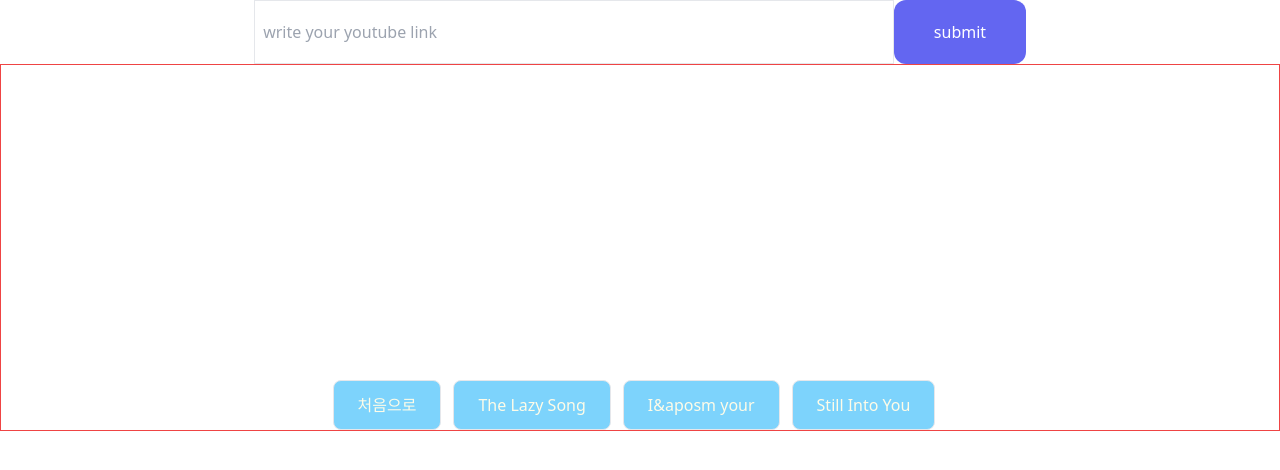
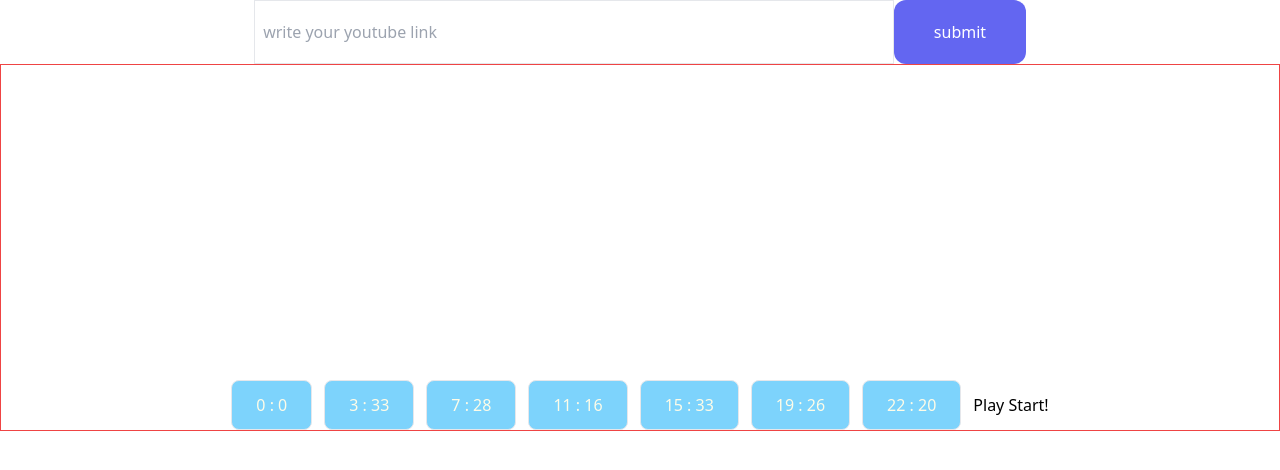
Before and after one commit to PastelBlue4/youtube_shuffle_player_in_one_video, a Next.js app: page / in a window 1280 px wide. Shown: the top 470 px of the page. Built offline with nearby package versions, Linux system fonts and the light colour scheme.

Commit message:
[feat] auto play done...

```diff
--- /dev/null
+++ b/components/TimeLineButton.js
@@ -0,0 +1,14 @@
+import Link from "next/link";
+
+export default function TimeLineButton({ onClick, timeLine }) {
+  const minute = Math.floor(timeLine / 60);
+  const second = timeLine % 60;
+  return (
+    <button
+      className="px-6 py-3 mr-3 border rounded-lg bg-sky-300 text-yellow-50"
+      onClick={onClick}
+    >
+      {minute} : {second}
+    </button>
+  );
+}
--- a/pages/index.js
+++ b/pages/index.js
@@ -1,5 +1,6 @@
 import Head from "next/head";
 import { useRef, useState } from "react";
+import TimeLineButton from "../components/TimeLineButton";
 import VideoContainer from "../components/VideoContainer";
 
 export default function Home() {
@@ -8,13 +9,36 @@ export default function Home() {
   const [getLink, setGetLink] = useState("");
   const inputLinkValue = useRef();
   const [finalLink, setFinalLink] = useState("");
+  const [shufflePlay, setShufflePlay] = useState([]);
+
   const submitLink = (e) => {
     e.preventDefault();
     setGetLink(inputLinkValue.current.value);
-    setFinalLink(getLink);
+    setFinalLink(getLink + autoPlay);
     inputLinkValue.current.value = "";
   };
-  console.log(getLink);
+
+  function playTime(ms) {
+    return new Promise((res) => setTimeout(res, ms));
+  }
+
+  const testArray = ["0", "213", "448", "676", "933", "1166", "1340"];
+
+  async function startPlay() {
+    for (const currentValue of testArray) {
+      setFinalLink(getLink + `?start=${currentValue}` + continuousPlay);
+      console.log(currentValue);
+      await playTime(10000);
+    }
+  }
+
+  //여기서 배열의 순서를 받아와서 실행한다.
+  //구간을 받아와야하네 >> 없으 수도 있음
+  // 그렇다면 쭉 진행 되는 노래 타임라인을 받아와서 index[1] - index[0] 를 빼면
+
+  // setTimeout(() => {
+  //   setFinalLink(getLink + `?start=${currentValue}` + continuousPlay);
+  // }, Number(3) * 1000);
 
   return (
     <>
@@ -26,7 +50,7 @@ export default function Home() {
       </div>
 
       <form>
-        <div className="w-full flex justify-center">
+        <div className="flex justify-center w-full">
           <input
             placeholder="  write your youtube link"
             ref={inputLinkValue}
@@ -34,48 +58,27 @@ export default function Home() {
           />
           <button
             onClick={submitLink}
-            className="bg-indigo-500 px-10 py-5  text-white  rounded-xl"
+            className="px-10 py-5 text-white bg-indigo-500 rounded-xl"
           >
             submit
           </button>
         </div>
       </form>
       <div className="w-full h-auto border border-red-500">
-        <div className="flex w-full justify-center">
+        <div className="flex justify-center w-full">
           <div>
             <VideoContainer finalLink={finalLink} />
-            <button
-              className="border bg-sky-300 text-yellow-50 px-6 py-3 rounded-lg mr-3"
-              onClick={() => {
-                setFinalLink(getLink + "?start=1" + continuousPlay);
-              }}
-            >
-              처음으로
-            </button>
-            <button
-              className="border bg-sky-300 text-yellow-50 px-6 py-3 rounded-lg mr-3"
-              onClick={() => {
-                setFinalLink(getLink + "?start=448" + continuousPlay);
-              }}
-            >
-              The Lazy Song
-            </button>
-            <button
-              className="border bg-sky-300 text-yellow-50 px-6 py-3 rounded-lg mr-3"
-              onClick={() => {
-                setFinalLink(getLink + "?start=675" + continuousPlay);
-              }}
-            >
-              I&aposm your
-            </button>
-            <button
-              className="border bg-sky-300 text-yellow-50 px-6 py-3 rounded-lg mr-3"
-              onClick={() => {
-                setFinalLink(getLink + "?start=2672" + continuousPlay);
-              }}
-            >
-              Still Into You
-            </button>
+
+            {testArray.map((timeline, index) => (
+              <TimeLineButton
+                onClick={() =>
+                  setFinalLink(getLink + `?start=${timeline}` + continuousPlay)
+                }
+                key={index}
+                timeLine={timeline}
+              />
+            ))}
+            <button onClick={startPlay}>Play Start!</button>
           </div>
         </div>
       </div>
```
